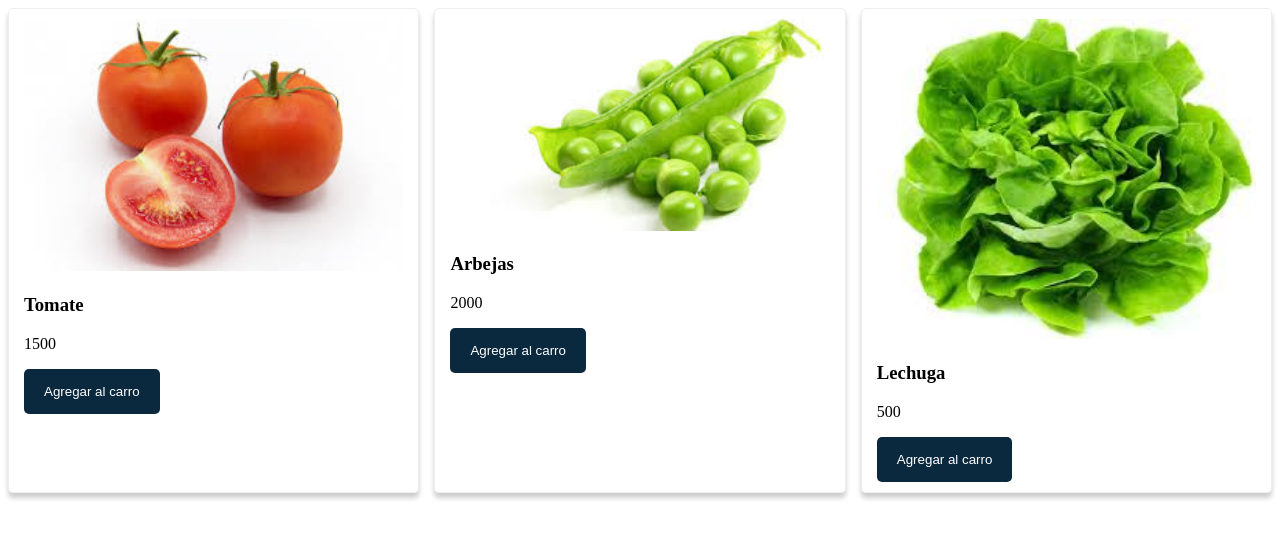
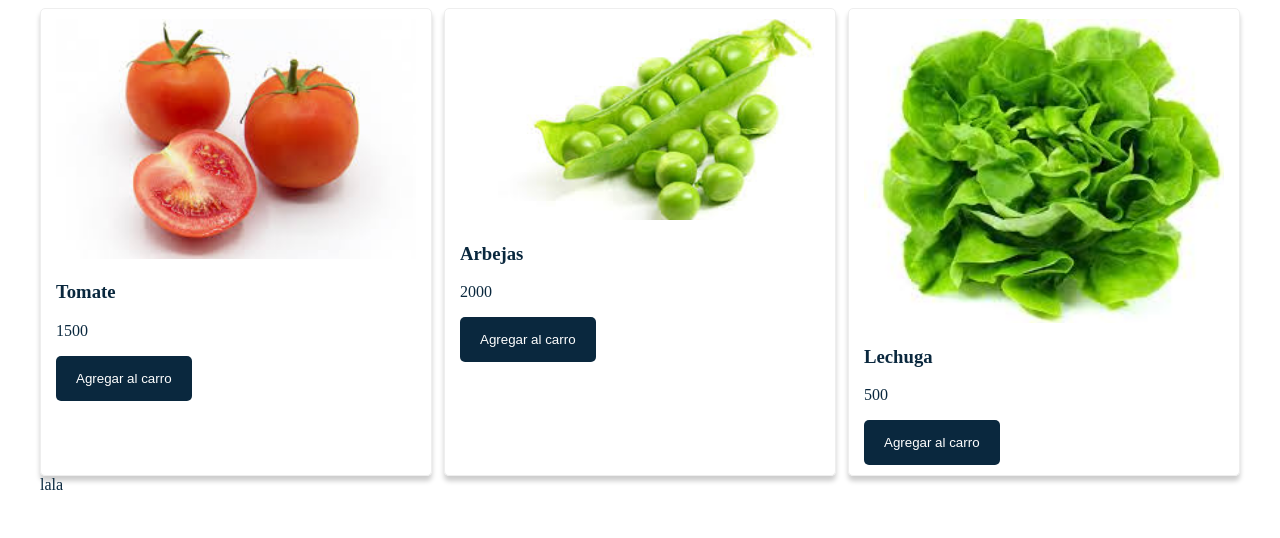
Before and after one commit to PabloRoves/29-proyecto-carro-de-compras, a React (Vite) app: page / in a window 1280 px wide. Shown: the top 538 px of the page. Built offline with nearby package versions, Linux system fonts and the light colour scheme.

Commit message:
Implementado subsección 192 - Componente de layout.

```diff
--- a/src/App.jsx
+++ b/src/App.jsx
@@ -1,5 +1,6 @@
 import { Component } from 'react'
 import Productos from './components/Productos.jsx'
+import Layout from './components/Layout.jsx'
 
 class App extends Component {
   state = {
@@ -13,10 +14,12 @@
   render(){
     return (
       <div>
-        <Productos
-          agregarAlCarro={() => console.log('No hace nada')}
-          productos={this.state.productos}
-        />
+        <Layout>
+          <Productos
+            agregarAlCarro={() => console.log('No hace nada')}
+            productos={this.state.productos}
+          />
+        </Layout>
       </div>
     )
   }
--- /dev/null
+++ b/src/components/Layout.jsx
@@ -0,0 +1,28 @@
+import { Component } from 'react';
+
+const styles = {
+    layout: {
+        backgroudColor: '#fff',
+        color: '#0A283E',
+        alignItems: 'center',
+        display: 'flex',
+        flexDirection: 'column'
+    },
+    container: {
+        width: '1200px',
+    }
+}
+class Layout extends Component{
+    render(){
+        return(
+            <div style={styles.layout}>
+                <div style={styles.container}>
+                    {this.props.children}
+                    lala
+                </div>
+            </div>
+        )
+    }
+}
+
+export default Layout;
```
